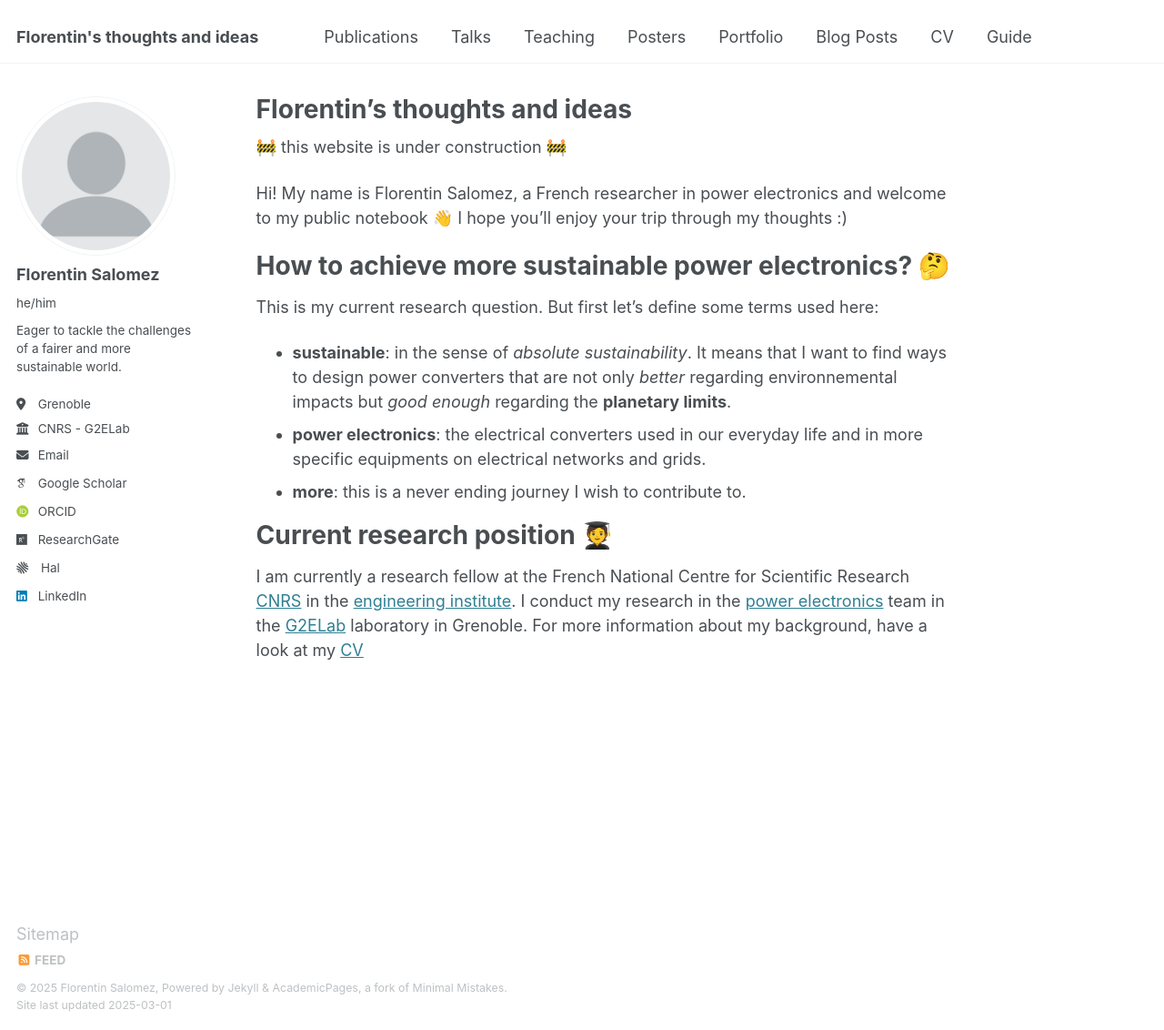
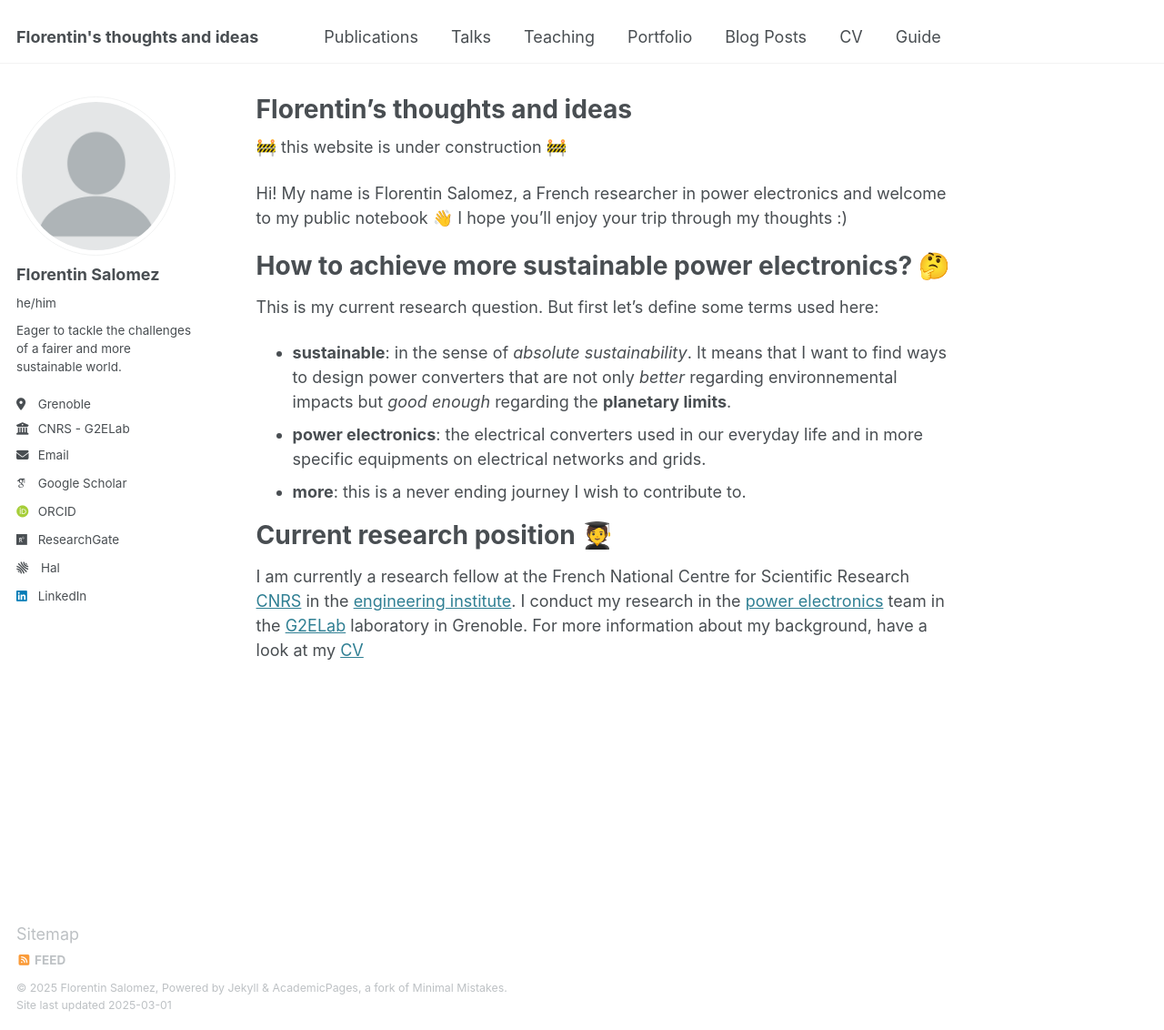
Before and after one commit to florentin-salomez/florentin-salomez.github.io, a Jekyll site: the page built from _pages/about.md, in a window 1280 px wide and 1132 px high. Shown: the whole window at 91% size. Built offline with Jekyll 4.4.1, drawn with Linux system fonts in a browser that asks for light colours; some web fonts are replaced.

Commit message:
Update navigation.yml remove useless posters since portfolio is alreday doing what I want

```diff
--- a/_data/navigation.yml
+++ b/_data/navigation.yml
@@ -14,9 +14,6 @@ main:
   - title: "Teaching"
     url: /teaching/
 
-  - title: "Posters"
-    url: /poster/
-
   - title: "Portfolio"
     url: /portfolio/
 
```
